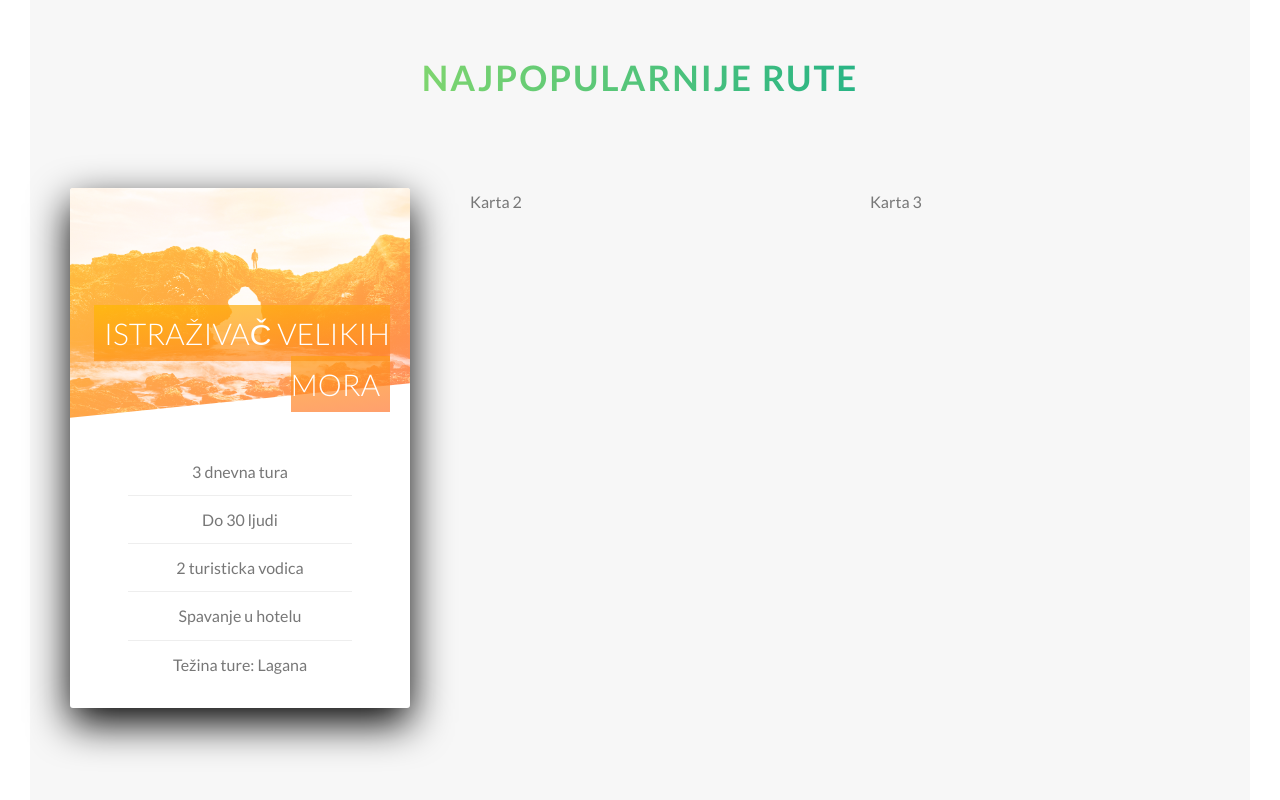
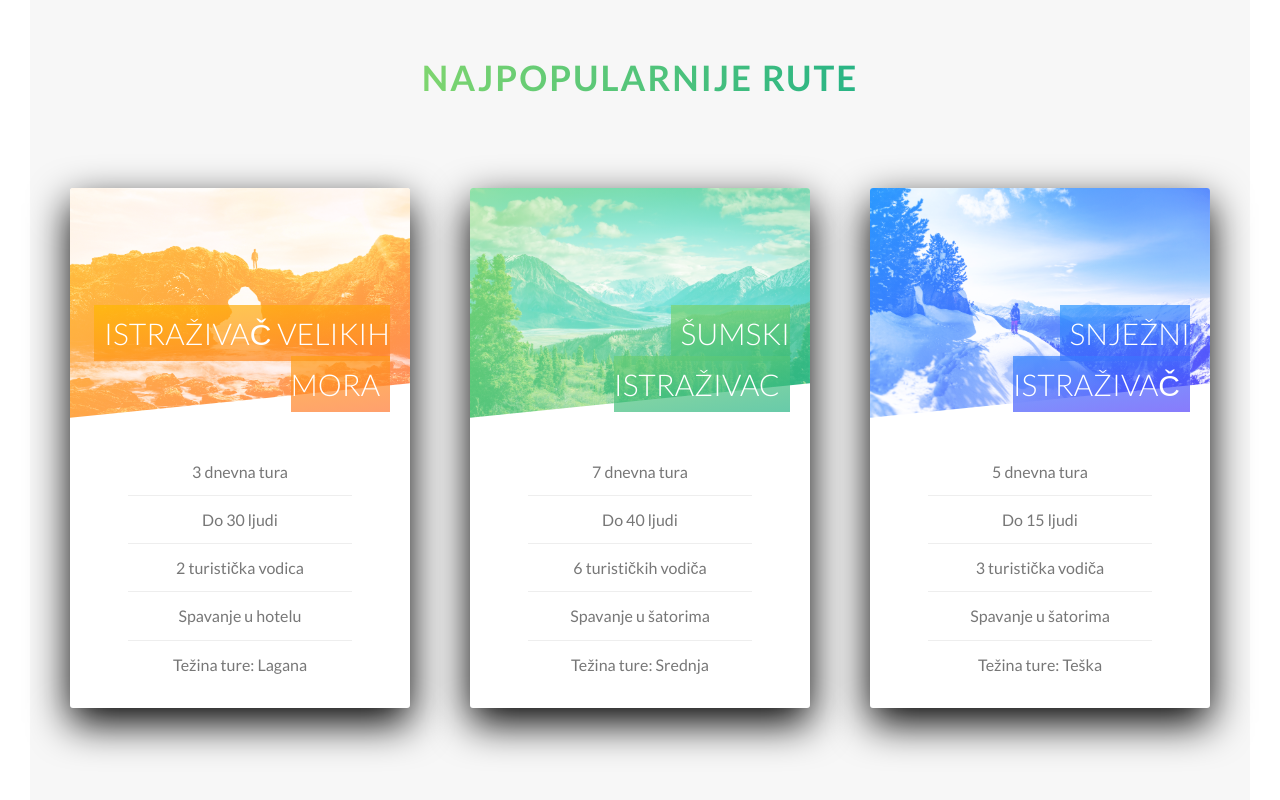
Before and after one commit to alenskupnjak/HtmlNatours, a website: page index.html in a window 1280 px wide. Shown: the part 2387-3187 px from the top of the page. Drawn offline with Linux system fonts and the light colour scheme.

Commit message:
022-završene rotirajuće karte

```diff
--- a/index.html
+++ b/index.html
@@ -132,22 +132,18 @@
                 <div class="col-1-of-3">
                     <div class="card">
                         <div class="card__side card__side--front">
-
                             <div class="card__picture card__picture--1">
                                 &nbsp;
                             </div>
-
                             <h4 class="card__heading">
-
                                 <span class="card__heading-span card__heading-span--1">Istraživač velikih mora</span>
-
                             </h4>
 
                             <div class="card__details">
                                 <ul>
                                     <li>3 dnevna tura</li>
                                     <li>Do 30 ljudi</li>
-                                    <li>2 turisticka vodica</li>
+                                    <li>2 turistička vodica</li>
                                     <li>Spavanje u hotelu</li>
                                     <li>Težina ture: Lagana</li>
                                 </ul>
@@ -155,19 +151,81 @@
                         </div>
 
                         <div class="card__side card__side--back card__side--back-1 ">
-                               straznja strana
+                              <div class="card__cta">
+                                  <div class="card__price-box">
+                                    <p class="card__price-only">Samo</p>
+                                    <p class="card__price-value">$297</p>
+                                  </div>
+                                  <a href="#" class="btn btn--white">Rezerviraj sada!</a>
+                              </div>
                         </div>
-
                     </div>
                 </div>
+
                 <div class="col-1-of-3">
+                    <div class="card">
+                            <div class="card__side card__side--front">
+                                    <div class="card__picture card__picture--2">
+                                        &nbsp;
+                                    </div>
+                                    <h4 class="card__heading">
+                                        <span class="card__heading-span card__heading-span--2">Šumski  <br> istraživac</span>
+                                    </h4>
 
-                        Karta 2
+                                    <div class="card__details">
+                                        <ul>
+                                            <li>7 dnevna tura</li>
+                                            <li>Do 40 ljudi</li>
+                                            <li>6 turističkih vodiča</li>
+                                            <li>Spavanje u šatorima</li>
+                                            <li>Težina ture: Srednja</li>
+                                        </ul>
+                                    </div>
+                            </div>
 
+                            <div class="card__side card__side--back card__side--back-2 ">
+                                    <div class="card__cta">
+                                        <div class="card__price-box">
+                                            <p class="card__price-only">Samo</p>
+                                            <p class="card__price-value">$497</p>
+                                        </div>
+                                            <a href="#" class="btn btn--white">Rezerviraj sada!</a>
+                                    </div>
+                            </div>
+                    </div>
                 </div>
+
                 <div class="col-1-of-3">
+                        <div class="card">
+                                <div class="card__side card__side--front">
+                                        <div class="card__picture card__picture--3">
+                                            &nbsp;
+                                        </div>
+                                        <h4 class="card__heading">
+                                            <span class="card__heading-span card__heading-span--3">Snježni<br> istraživač</span>
+                                        </h4>
 
-                        Karta 3
+                                        <div class="card__details">
+                                            <ul>
+                                                <li>5 dnevna tura</li>
+                                                <li>Do 15 ljudi</li>
+                                                <li>3 turistička vodiča</li>
+                                                <li>Spavanje u šatorima</li>
+                                                <li>Težina ture: Teška</li>
+                                            </ul>
+                                        </div>
+                                </div>
+
+                                <div class="card__side card__side--back card__side--back-3">
+                                        <div class="card__cta">
+                                            <div class="card__price-box">
+                                                <p class="card__price-only">Samo</p>
+                                                <p class="card__price-value">$897</p>
+                                            </div>
+                                                <a href="#" class="btn btn--white">Rezerviraj sada!</a>
+                                        </div>
+                                </div>
+                        </div>
 
                 </div>
             </div>
--- a/sass/components/_card.scss
+++ b/sass/components/_card.scss
@@ -24,6 +24,12 @@
       &-1 {
         background-image: linear-gradient(to right bottom, $color-secondary-light, $color-secondary-dark);
       }
+      &-2 {
+        background-image: linear-gradient(to right bottom, $color-primary-light, $color-primary-dark);
+      }
+      &-3 {
+        background-image: linear-gradient(to right bottom, $color-tertiary-light, $color-tertiary-dark);
+      }
     }
   }
 
@@ -35,7 +41,7 @@
     transform: rotateY(0);
   }
 
-
+ //prednja strana karte
   &__picture {
     background-size: cover;
     height: 23rem;
@@ -49,11 +55,13 @@
       }
 
       &--2 {
-        background-image: url(../img/nat-5.jpg);
+        background-image: linear-gradient(to right bottom, $color-primary-light, $color-primary-dark),
+        url(../img/nat-6.jpg);
       }
 
       &--3 {
-        background-image: url(../img/nat-5.jpg);
+        background-image: linear-gradient(to right bottom, $color-tertiary-light, $color-tertiary-dark),
+        url(../img/nat-7.jpg);
       }
   }
 
@@ -75,6 +83,16 @@
        rgba($color-secondary-light, 0.7),
        rgba($color-secondary-dark, 0.7));
     }
+     &--2 {
+       background-image:  linear-gradient(to right bottom,
+       rgba($color-primary-light, 0.7),
+       rgba($color-primary-dark, 0.7));
+    }
+     &--3 {
+       background-image:  linear-gradient(to right bottom,
+       rgba($color-tertiary-light, 0.7),
+       rgba($color-tertiary-dark, 0.7));
+    }
  }
 
 
@@ -91,10 +109,36 @@
       &:not(:last-child){
         border-bottom: 1px solid $color-grey-light-2;
       }
-
      }
-
   }
 }
 
+ //straznja strana karte
+  &__cta {
+    position: absolute;
+    top: 50%;
+    left: 50%;
+    transform: translate(-50%,-50%);
+    width: 90%;
+    text-align: center;
+  }
+
+  &__price-box {
+    text-align: center;
+    color: $color-white;
+    margin-bottom: 8rem;
+  }
+
+  &__price-only{
+    font-size: 1.5rem;
+    text-transform: uppercase;
+  }
+
+  &__price-value {
+    font-size: 6rem;
+    font-weight: 100;
+  }
+
+
+
 }
```
Also changed, not shown: css/style.css, 1 other file.
